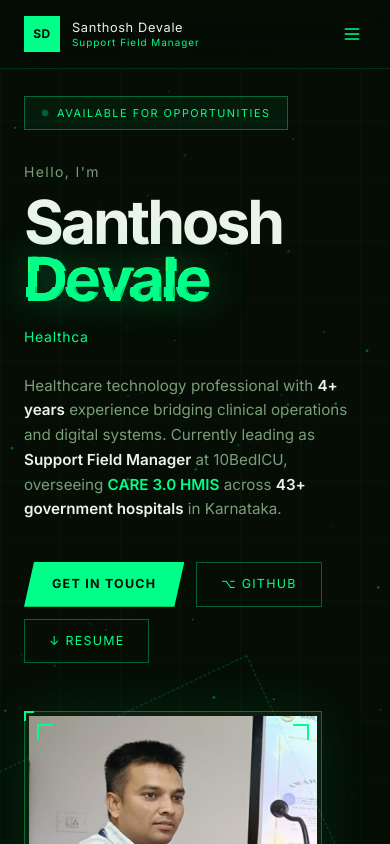
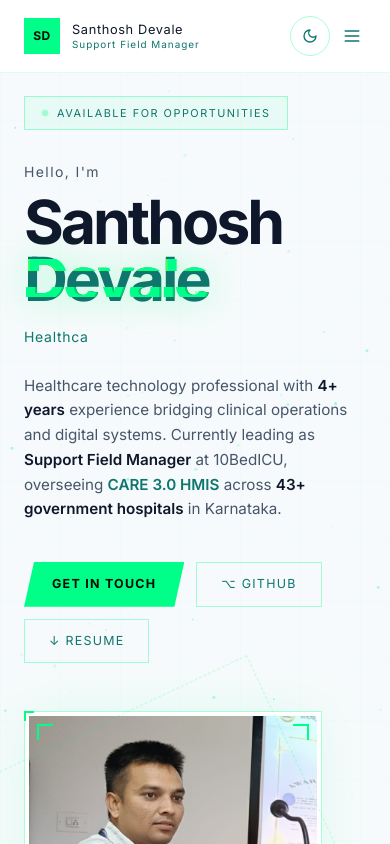
Before and after one commit to santhosh-devale/portfolio, a React (Vite) app: page / in a window 390 px wide. Shown: the top 844 px of the page. Built offline with nearby package versions, Linux system fonts and the light colour scheme.

Commit message:
Add light/dark mode toggle

```diff
--- a/src/App.jsx
+++ b/src/App.jsx
@@ -1,3 +1,4 @@
+import { useEffect, useState } from 'react'
 import Particles from './components/Particles'
 import Navbar from './components/Navbar'
 import Hero from './components/Hero'
@@ -6,10 +7,26 @@ import Contact from './components/Contact'
 import Footer from './components/Footer'
 
 export default function App() {
+  const [theme, setTheme] = useState('dark')
+
+  useEffect(() => {
+    const stored = localStorage.getItem('theme')
+    const initial = stored ?? (window.matchMedia('(prefers-color-scheme: dark)').matches ? 'dark' : 'light')
+    setTheme(initial)
+    document.documentElement.dataset.theme = initial
+  }, [])
+
+  const toggleTheme = () => {
+    const next = theme === 'dark' ? 'light' : 'dark'
+    setTheme(next)
+    document.documentElement.dataset.theme = next
+    localStorage.setItem('theme', next)
+  }
+
   return (
     <div className="min-h-screen bg-bg grid-bg relative">
       <Particles />
-      <Navbar />
+      <Navbar theme={theme} toggleTheme={toggleTheme} />
       <main>
         <Hero />
         <About />
--- a/src/components/Navbar.jsx
+++ b/src/components/Navbar.jsx
@@ -1,5 +1,5 @@
 import { useState, useEffect } from 'react'
-import { Github, Mail, Menu, X } from 'lucide-react'
+import { Github, Moon, Sun, Menu, X } from 'lucide-react'
 
 const links = [
   { href:'#about',      label:'About',      num:'01' },
@@ -10,7 +10,7 @@ const links = [
   { href:'#contact',    label:'Contact',    num:'06' },
 ]
 
-export default function Navbar() {
+export default function Navbar({ theme, toggleTheme }) {
   const [scrolled, setScrolled] = useState(false)
   const [open, setOpen] = useState(false)
 
@@ -23,7 +23,7 @@ export default function Navbar() {
   return (
     <nav className={`fixed top-0 left-0 right-0 z-50 flex items-center justify-between
       transition-all duration-300 border-b border-[rgba(0,255,136,0.15)]
-      bg-[rgba(5,13,5,0.92)] backdrop-blur-xl
+      bg-nav backdrop-blur-xl
       ${scrolled ? 'px-6 md:px-14 py-3' : 'px-6 md:px-14 py-4'}`}>
 
       <a href="#" className="flex items-center gap-3 group">
@@ -48,6 +48,11 @@ export default function Navbar() {
       </ul>
 
       <div className="hidden lg:flex gap-3 items-center">
+        <button onClick={toggleTheme}
+          className="flex items-center justify-center w-10 h-10 rounded-full border border-[rgba(0,255,136,0.35)] text-green-primary
+            hover:bg-[rgba(0,255,136,0.08)] transition-colors duration-200">
+          {theme === 'dark' ? <Sun size={16} /> : <Moon size={16} />}
+        </button>
         <a href="https://github.com/santhosh-devale" target="_blank" rel="noreferrer"
           className="flex items-center gap-2 font-sans text-[0.68rem] tracking-widest uppercase
             text-green-primary border border-[rgba(0,255,136,0.35)] px-4 py-2
@@ -62,9 +67,16 @@ export default function Navbar() {
         </a>
       </div>
 
-      <button onClick={() => setOpen(!open)} className="lg:hidden text-green-primary p-1">
-        {open ? <X size={20}/> : <Menu size={20}/>}
-      </button>
+      <div className="flex items-center gap-2 lg:hidden">
+        <button onClick={toggleTheme}
+          className="flex items-center justify-center w-10 h-10 rounded-full border border-[rgba(0,255,136,0.35)] text-green-primary
+            hover:bg-[rgba(0,255,136,0.08)] transition-colors duration-200">
+          {theme === 'dark' ? <Sun size={16} /> : <Moon size={16} />}
+        </button>
+        <button onClick={() => setOpen(!open)} className="text-green-primary p-1">
+          {open ? <X size={20}/> : <Menu size={20}/>}
+        </button>
+      </div>
 
       {open && (
         <div className="absolute top-full left-0 right-0 bg-bg-2 border-b border-[rgba(0,255,136,0.15)] px-6 py-4 lg:hidden">
--- a/src/index.css
+++ b/src/index.css
@@ -10,11 +10,51 @@
 @layer base {
   * { box-sizing: border-box; }
   html { scroll-behavior: smooth; }
-  body { background: #050d05; color: #e8f5e8; font-family: 'Inter', sans-serif; overflow-x: hidden; }
+
+  :root {
+    --page-bg: #050d05;
+    --page-bg-2: #071007;
+    --page-bg-card: #0d1f0d;
+    --nav-bg: rgba(5,13,5,0.92);
+    --text-ink: #e8f5e8;
+    --text-ink-muted: #7a9e7a;
+    --text-ink-faint: #3d5c3d;
+    --green-primary: #00ff88;
+    --green-bright: #39ff6a;
+    --green-dim: #00cc6a;
+    --scrollbar-track: #050d05;
+    --scrollbar-thumb: #00ff88;
+  }
+
+  html[data-theme='light'] {
+    --page-bg: #f7fafc;
+    --page-bg-2: #edf2f7;
+    --page-bg-card: #ffffff;
+    --nav-bg: rgba(255,255,255,0.92);
+    --text-ink: #0f172a;
+    --text-ink-muted: #475569;
+    --text-ink-faint: #94a3b8;
+    --green-primary: #0f766e;
+    --green-bright: #22c55e;
+    --green-dim: #15803d;
+    --scrollbar-track: #e2e8f0;
+    --scrollbar-thumb: #22c55e;
+  }
+
+  body { background: var(--page-bg); color: var(--text-ink); font-family: 'Inter', sans-serif; overflow-x: hidden; }
   ::-webkit-scrollbar { width: 4px; }
-  ::-webkit-scrollbar-track { background: #050d05; }
-  ::-webkit-scrollbar-thumb { background: #00ff88; border-radius: 2px; }
+  ::-webkit-scrollbar-track { background: var(--scrollbar-track); }
+  ::-webkit-scrollbar-thumb { background: var(--scrollbar-thumb); border-radius: 2px; }
 }
+
+.bg-bg { background-color: var(--page-bg) !important; }
+.bg-bg-2 { background-color: var(--page-bg-2) !important; }
+.bg-bg-card { background-color: var(--page-bg-card) !important; }
+.bg-nav { background-color: var(--nav-bg) !important; }
+.text-ink { color: var(--text-ink) !important; }
+.text-ink-muted { color: var(--text-ink-muted) !important; }
+.text-ink-faint { color: var(--text-ink-faint) !important; }
+.text-green-primary { color: var(--green-primary) !important; }
 
 @layer utilities {
   .grid-bg {
```
